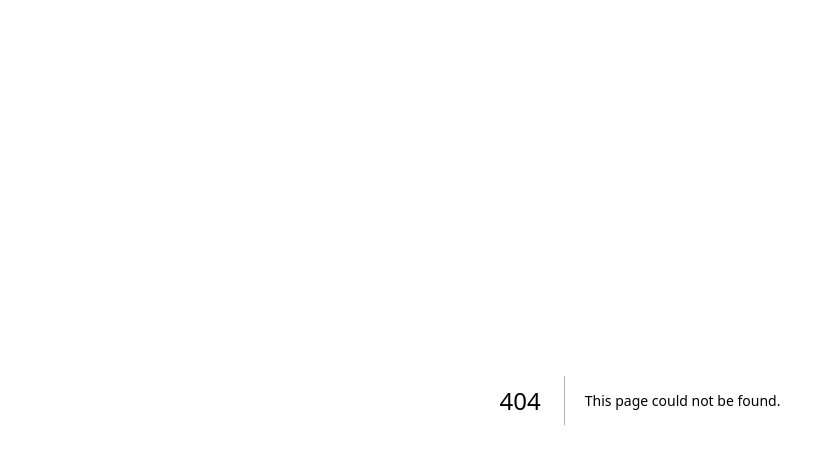
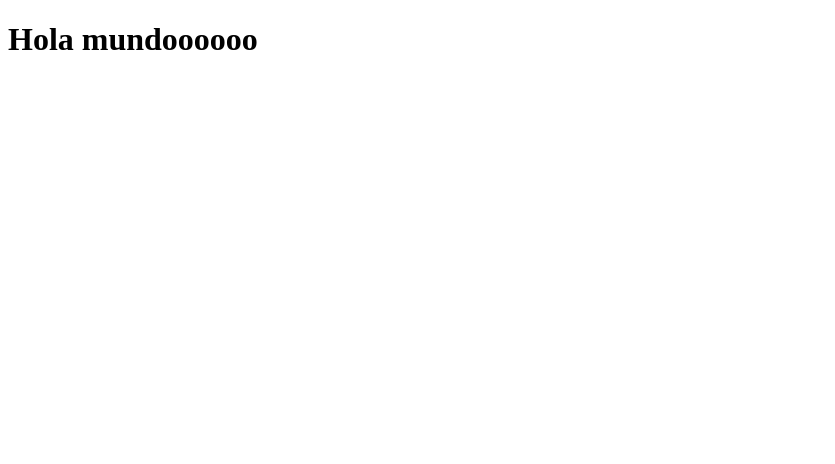
Before and after one commit to dabl03/Tutorial-HTML, a Next.js app: page /page in a window 1280 px wide. Before the commit this address had no page. Shown: the top 464 px of the page, without its empty margins (0-835 px from the left). Built offline with nearby package versions, Linux system fonts and the light colour scheme.

Commit message:
Create page.tsx

```diff
--- /dev/null
+++ b/pages/page.tsx
@@ -0,0 +1,7 @@
+export default function index(){
+  return (
+    <>
+      <h1>Hola mundoooooo</h1>
+    </>
+  );
+}
```
